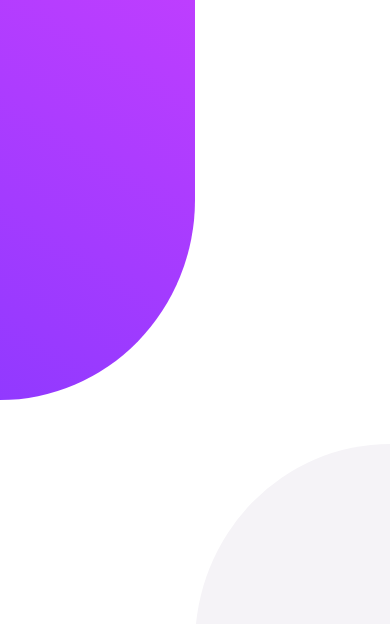
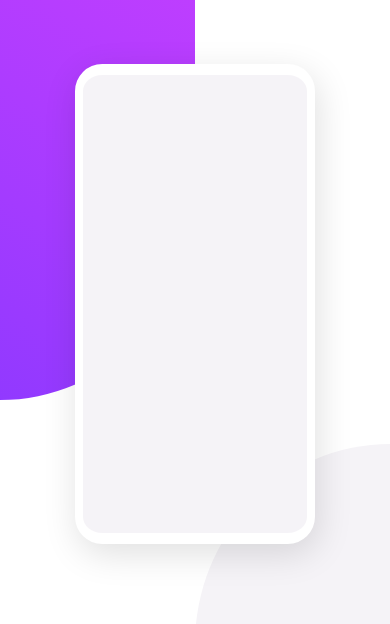
Before and after one commit to elizerdim/chat-app-css-illustration, a plain HTML site: page index.html in a window 390 px wide. Shown: the top 624 px of the page. Drawn offline with Linux system fonts and the light colour scheme.

Commit message:
Add phone background

```diff
--- a/index.html
+++ b/index.html
@@ -8,6 +8,6 @@
   <title>Chat App</title>
 </head>
 <body>
-
+  <div class="phone"></div>
 </body>
 </html>
--- a/styles.css
+++ b/styles.css
@@ -54,3 +54,16 @@ body::after {
   border-radius: 100% 100% 0 0;
   background-color: var(--light-grayish-violet);
 }
+
+.phone {
+  background-color: var(--light-grayish-violet);
+  width: 15em;
+  border-left: .5em solid var(--white);
+  border-right: .5em solid var(--white);
+  border-top: .7em solid var(--white);
+  border-bottom: .7em solid var(--white);
+  border-radius: 1.7em;
+  height: 30em;
+  margin: 4em auto 0;
+  box-shadow: 3px 10px 35px rgba(0, 0, 0, 0.125);
+}
```
